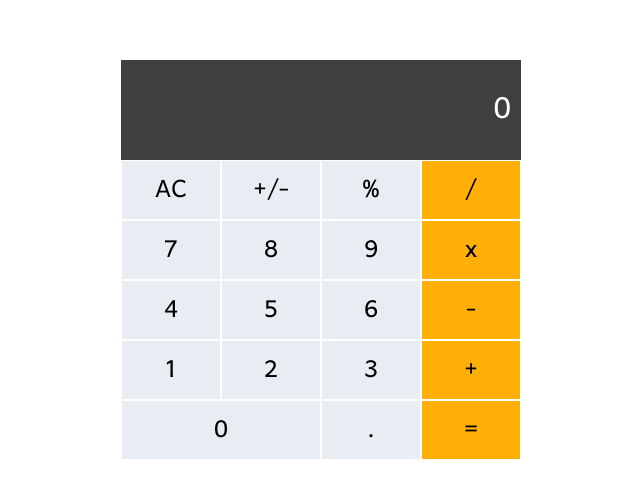
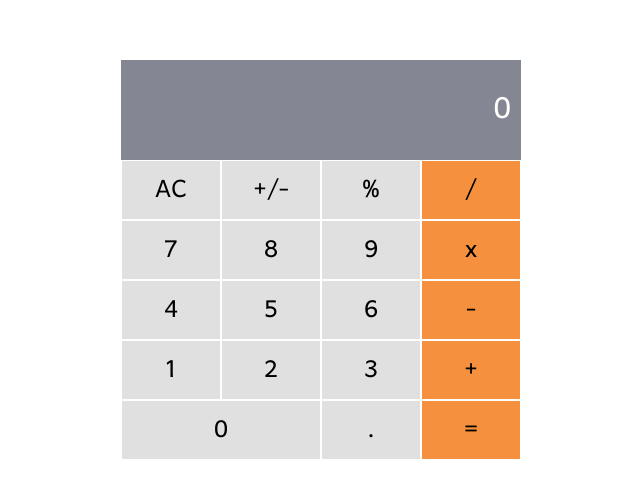
Before and after one commit to KDlamini/math-magicians, a React (Create React App) app: page / in a window 1280 px wide. Shown: the part 140-638 px from the top of the page, without its empty margins (319-959 px from the left). Built offline with nearby package versions, Linux system fonts and the light colour scheme.

Commit message:
Update calculator styling with different backgrounds,

```diff
--- a/src/App.css
+++ b/src/App.css
@@ -35,7 +35,7 @@ body {
 
 #display {
   grid-column: 1 / -1;
-  background-color: rgba(0, 0, 0, 0.75);
+  background: #858693;
   color: #fff;
   font-size: 2.5rem;
   text-align: right;
@@ -51,12 +51,13 @@ button {
   cursor: pointer;
   font-size: 2rem;
   border: 1px solid #fff;
-  background: rgba(223, 231, 238, 0.75);
+  background: #e0e0e0;
   outline: none;
 }
 
 button:hover {
   background: rgba(144, 166, 187, 0.75);
+  background: rgba(223, 231, 238, 0.75);
 }
 
 #zero {
@@ -68,7 +69,7 @@ button:hover {
 #subtract,
 #add,
 #equals {
-  background: #ffae00fa;
+  background: #f5913e;
 }
 
 #divide:hover,
@@ -76,5 +77,5 @@ button:hover {
 #subtract:hover,
 #add:hover,
 #equals:hover {
-  background: #aa7a12;
+  background: #ffae6c;
 }
```
